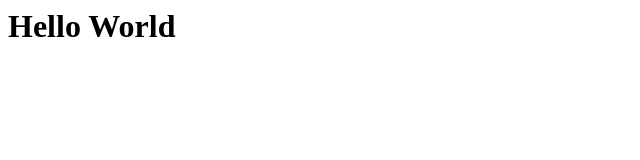
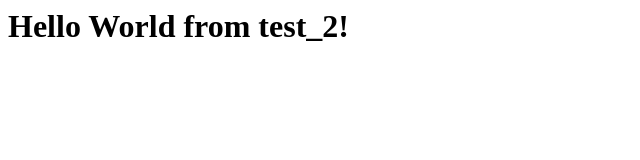
Before and after one commit to Bojidarist/test-site-github-pages, a plain HTML site: page index.html in a window 1280 px wide. Shown: the whole page, without its empty margins (0-640 px from the left). Drawn offline with Linux system fonts and the light colour scheme.

Commit message:
Changed index.html for test_2

```diff
--- a/index.html
+++ b/index.html
@@ -4,6 +4,6 @@
 	<title>Test site</title>
 </head>
 <body>
-	<h1>Hello World</h1>
+	<h1>Hello World from test_2!</h1>
 </body>
 </html>
```
